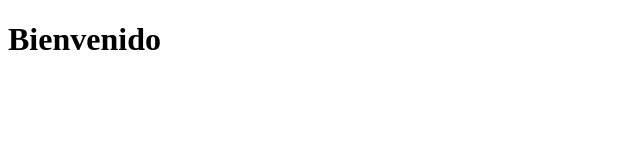
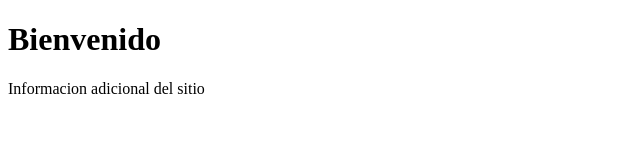
Before and after one commit to Tea-Run/practica_git, a plain HTML site: page index.html in a window 1280 px wide. Shown: the whole page, without its empty margins (0-640 px from the left). Drawn offline with Linux system fonts and the light colour scheme.

Commit message:
Agrega un nuevo div con informacion adicional

```diff
--- a/index.html
+++ b/index.html
@@ -3,7 +3,8 @@
  <head>
  <title>Mi sitio</title>
  </head>
- <body>
- <h1>Bienvenido</h1>
- </body>
+    <body>
+        <h1>Bienvenido</h1>
+        <div id="info">Informacion adicional del sitio</div>
+    </body>
 </html>
```
